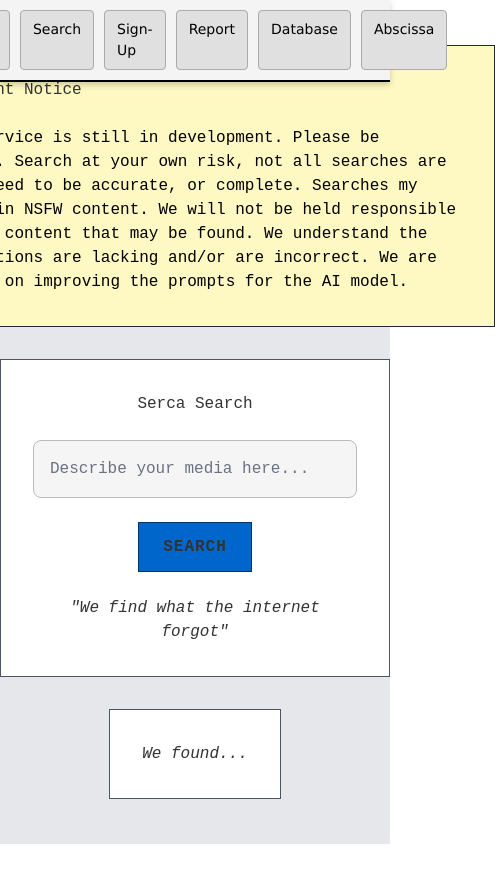
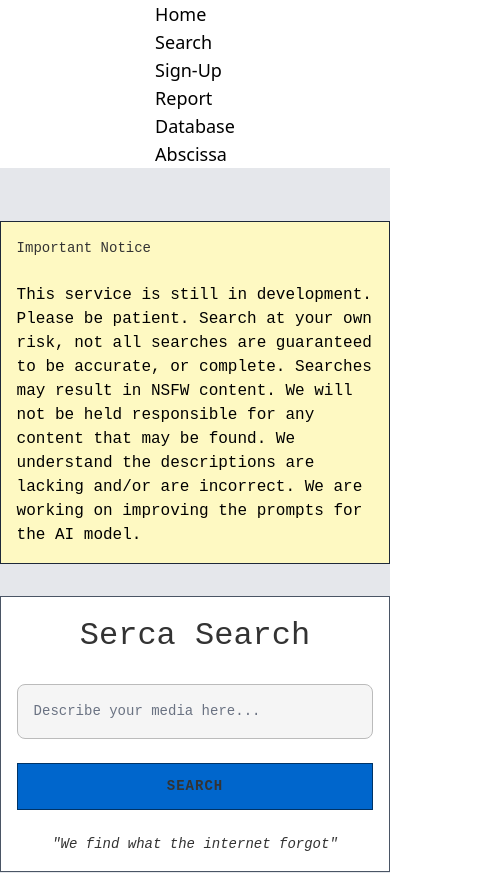
Before and after one commit to KilroyWasHere-cs-j/Serca-web, a SvelteKit app in the folder serca-web/: page /serca-search in a window 390 px wide. Shown: the top 873 px of the page, 495 px wide, since content can reach past the window. Before the commit the page ends 844 px from the top, so only its background shows below. Built offline with nearby package versions, Linux system fonts and the light colour scheme.

Commit message:
Old navbar

```diff
--- a/serca-web/src/components/Navbar.svelte
+++ b/serca-web/src/components/Navbar.svelte
@@ -1,44 +1,13 @@
 <script lang="ts">
 </script>
 
-<div class="top-navbar">
-	<a href="/">Home</a>
-	<a href="/serca-search">Search</a>
-	<a href="/sign-up">Sign-Up</a>
-	<a href="/report">Report</a>
-	<a href="/database">Database</a>
-	<a href="/abscissa">Abscissa</a>
+<div class="flex justify-center">
+	<div class="flex flex-col">
+		<a href="/" class="text-lg transition duration-300 hover:text-purple-500">Home</a>
+		<a href="/serca-search" class="text-lg transition duration-300 hover:text-purple-500">Search</a>
+		<a href="/sign-up" class="text-lg transition duration-300 hover:text-purple-500">Sign-Up</a>
+		<a href="/report" class="text-lg transition duration-300 hover:text-purple-500">Report</a>
+		<a href="/database" class="text-lg transition duration-300 hover:text-purple-500">Database</a>
+		<a href="/abscissa" class="text-lg transition duration-300 hover:text-purple-500">Abscissa</a>
+	</div>
 </div>
-
-<style>
-	.top-navbar {
-		position: fixed;
-		top: 0;
-		left: 0;
-		right: 0;
-		display: flex;
-		justify-content: center;
-		gap: 10px;
-		padding: 10px;
-		background-color: #f4f4f4;
-		border-bottom: 2px solid #000;
-		box-shadow: 0 3px 6px rgba(0, 0, 0, 0.2);
-		z-index: 1000;
-		font-family: Verdana, Arial, sans-serif;
-	}
-
-	.top-navbar a {
-		padding: 8px 12px;
-		text-decoration: none;
-		color: #000;
-		background-color: #e0e0e0;
-		border: 1px solid #aaa;
-		border-radius: 4px;
-		font-size: 14px;
-	}
-
-	.top-navbar a:hover {
-		background-color: #c0c0c0;
-		color: #000080;
-	}
-</style>
--- a/serca-web/src/routes/serca-search/+page.svelte
+++ b/serca-web/src/routes/serca-search/+page.svelte
@@ -76,18 +76,18 @@
 <!-- Fullscreen Centered Page -->
 <div class="flex min-h-screen flex-col items-center justify-center bg-gray-200">
 	<!-- Info box -->
-	<div class="m-8 w-[600px] border border-gray-800 bg-yellow-100 p-8">
+	<div class="info-box m-8 w-full border border-gray-800 bg-yellow-100 p-8 sm:w-[600px]">
 		<h1 class="retro-font mb-6 text-4xl text-gray-600">Important Notice</h1>
 		<p>
 			This service is still in development. Please be patient. Search at your own risk, not all
-			searches are guaranteed to be accurate, or complete. Searches my result in NSFW content. We
+			searches are guaranteed to be accurate, or complete. Searches may result in NSFW content. We
 			will not be held responsible for any content that may be found. We understand the descriptions
 			are lacking and/or are incorrect. We are working on improving the prompts for the AI model.
 		</p>
 	</div>
 
 	<!-- Centered Search Box -->
-	<div class="w-full max-w-xl border border-gray-600 bg-white p-8 text-center">
+	<div class="search-box w-full max-w-xl border border-gray-600 bg-white p-8 text-center">
 		<h1 class="retro-font mb-6 text-4xl text-gray-800">Serca Search</h1>
 
 		<input
@@ -107,7 +107,7 @@
 		<p class="retro-font mt-6 text-gray-600 italic">"We find what the internet forgot"</p>
 	</div>
 
-	<div class="m-8 border border-gray-600 bg-white p-8">
+	<div class="results-box m-8 border border-gray-600 bg-white p-8">
 		<h1 class="retro-font text-gray-600 italic">We found...</h1>
 		<!-- <p>{database.results}</p> -->
 		{#each database.results as row}
@@ -191,4 +191,36 @@
 	p {
 		font-family: 'Courier New', Courier, monospace;
 	}
+
+	/* Responsive styles */
+	@media (max-width: 768px) {
+		.info-box,
+		.search-box,
+		.results-box {
+			width: 100%;
+			padding: 4%;
+		}
+
+		.search-box input {
+			font-size: 14px;
+		}
+	}
+
+	@media (max-width: 480px) {
+		.retro-font {
+			font-size: 14px; /* Adjust font size for smaller screens */
+		}
+
+		.search-box h1 {
+			font-size: 2rem; /* Adjust heading size for smaller screens */
+		}
+
+		.search-box button {
+			width: 100%; /* Make the button full width on smaller screens */
+		}
+
+		.results-box {
+			padding: 16px;
+		}
+	}
 </style>
```
